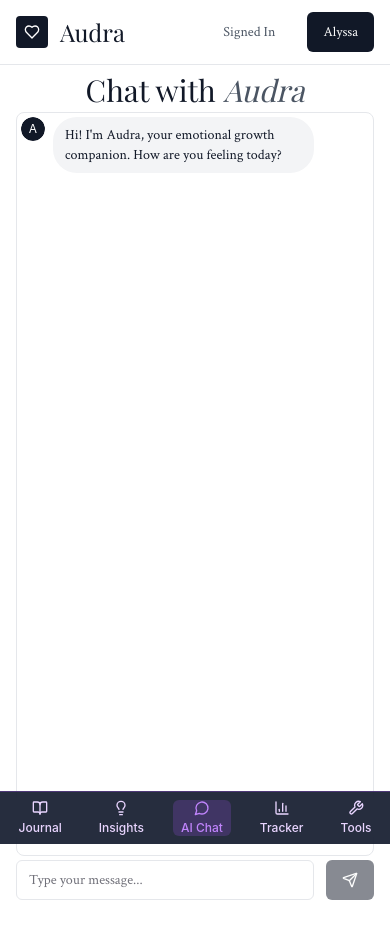
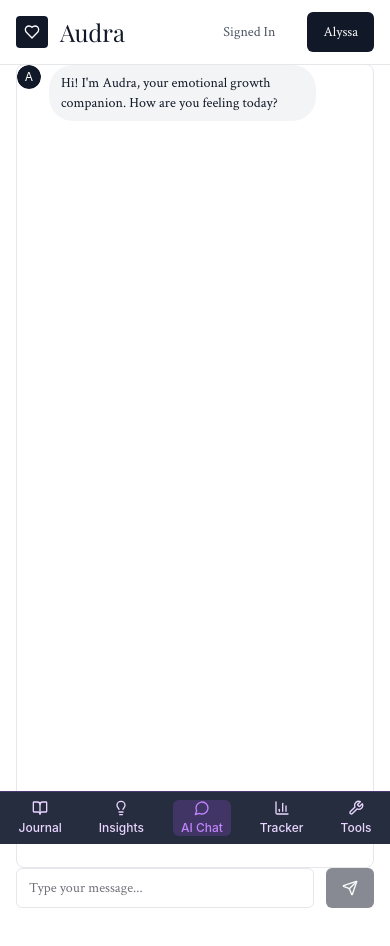
Before and after one commit to nikitapatel97/audra-66, a React (Vite) app: page / in a window 390 px wide. Shown: the top 946 px of the page. Built offline with nearby package versions, Linux system fonts and the light colour scheme; a web font is replaced by a local one.

Commit message:
Fix: Further whitespace removal
Adjusted spacing in `MobileChatbotDashboard.tsx` to remove whitespace.

```diff
--- a/src/components/MobileChatbotDashboard.tsx
+++ b/src/components/MobileChatbotDashboard.tsx
@@ -84,25 +84,16 @@ export const MobileChatbotDashboard = () => {
   };
 
   return (
-    <div className="py-2 px-4 bg-white h-screen flex flex-col">
+    <div className="px-4 bg-white h-screen flex flex-col">
       <div className="max-w-6xl mx-auto flex-1 flex flex-col">
-        <div className="text-center mb-1">
-          <h2 className="text-3xl md:text-5xl font-light text-gray-900 font-playfair">
-            Chat with{" "}
-            <span className="italic text-gray-600 font-playfair">
-              Audra
-            </span>
-          </h2>
-        </div>
-
         <div className="flex-1 flex flex-col min-h-0">
           {/* Chat Container */}
           <div className="flex-1 border border-gray-200 rounded-lg overflow-hidden flex flex-col">
-            <div className="flex-1 p-1 overflow-y-auto">
+            <div className="flex-1 overflow-y-auto">
               {messages.map((message) => (
                 <div
                   key={message.id}
-                  className={`flex gap-2 mb-1 ${
+                  className={`flex gap-2 ${
                     message.type === "user" ? "justify-end" : "justify-start"
                   }`}
                 >
@@ -126,7 +117,7 @@ export const MobileChatbotDashboard = () => {
               ))}
 
               {isTyping && (
-                <div className="flex gap-2 justify-start mb-1">
+                <div className="flex gap-2 justify-start">
                   <Avatar className="w-6 h-6 flex-shrink-0">
                     <AvatarFallback className="bg-gray-900 text-white text-xs">
                       A
@@ -146,7 +137,7 @@ export const MobileChatbotDashboard = () => {
           </div>
 
           {/* Input */}
-          <div className="flex gap-3 mt-1">
+          <div className="flex gap-3">
             <Input
               placeholder="Type your message..."
               value={inputMessage}
```
